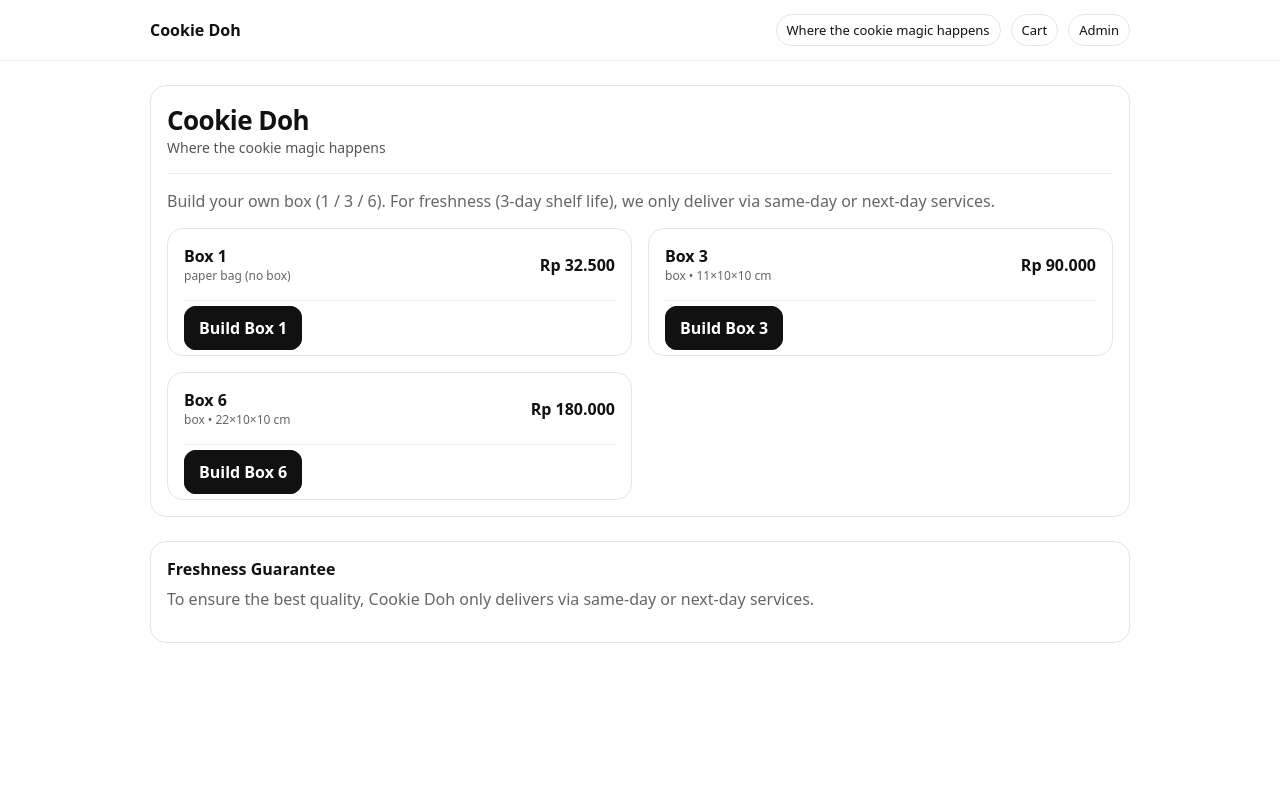
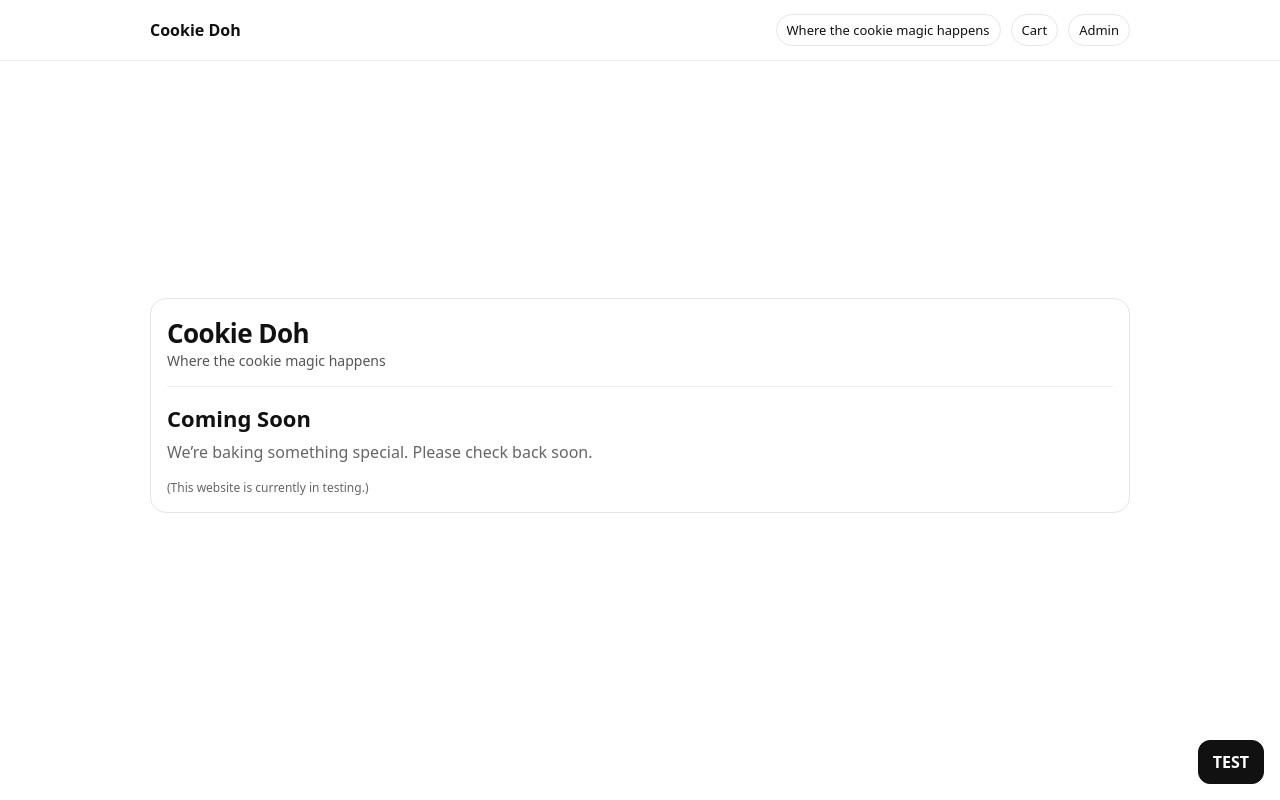
Before and after one commit to cookiedohID/cookie-doh-shop, a Next.js app: page / in a window 1280 px wide. Built offline with nearby package versions, Linux system fonts and the light colour scheme.

Commit message:
Add coming soon landing page with test button

```diff
--- a/app/page.tsx
+++ b/app/page.tsx
@@ -1,61 +1,37 @@
 import Link from "next/link";
-
-const BOXES = [
-  { size: 1, price: 32500, packaging: "paper bag (no box)" },
-  { size: 3, price: 90000, packaging: "box • 11×10×10 cm" },
-  { size: 6, price: 180000, packaging: "box • 22×10×10 cm" },
-];
-
-function formatIdr(amount: number) {
-  return new Intl.NumberFormat("id-ID", {
-    style: "currency",
-    currency: "IDR",
-    maximumFractionDigits: 0,
-  }).format(amount);
-}
 
 export default function Home() {
   return (
-    <main className="grid" style={{ gap: 24 }}>
-      <section className="card">
+    <main style={{ minHeight: "80vh", display: "flex", alignItems: "center" }}>
+      <div className="card" style={{ width: "100%" }}>
         <div className="title">Cookie Doh</div>
         <div className="subtitle">Where the cookie magic happens</div>
 
         <div className="hr" />
 
-        <p className="muted">
-          Build your own box (1 / 3 / 6). For freshness (3-day shelf life), we
-          only deliver via same-day or next-day services.
+        <div style={{ fontWeight: 900, fontSize: 22 }}>Coming Soon</div>
+        <p className="muted" style={{ marginTop: 8 }}>
+          We’re baking something special. Please check back soon.
         </p>
 
-        <div className="grid grid2" style={{ marginTop: 16 }}>
-          {BOXES.map((b) => (
-            <div key={b.size} className="card">
-              <div className="row">
-                <div>
-                  <div style={{ fontWeight: 800 }}>Box {b.size}</div>
-                  <div className="muted small">{b.packaging}</div>
-                </div>
-                <div style={{ fontWeight: 800 }}>{formatIdr(b.price)}</div>
-              </div>
+        <div className="muted small" style={{ marginTop: 14 }}>
+          (This website is currently in testing.)
+        </div>
+      </div>
 
-              <div className="hr" />
-
-              <Link className="btn" href={`/product/${b.size}`}>
-                Build Box {b.size}
-              </Link>
-            </div>
-          ))}
-        </div>
-      </section>
-
-      <section className="card">
-        <div style={{ fontWeight: 900 }}>Freshness Guarantee</div>
-        <p className="muted" style={{ marginTop: 8 }}>
-          To ensure the best quality, Cookie Doh only delivers via same-day or
-          next-day services.
-        </p>
-      </section>
+      {/* Test button bottom-right */}
+      <Link
+        href="/checkout"
+        className="btn"
+        style={{
+          position: "fixed",
+          right: 16,
+          bottom: 16,
+          zIndex: 50,
+        }}
+      >
+        TEST
+      </Link>
     </main>
   );
 }
```
